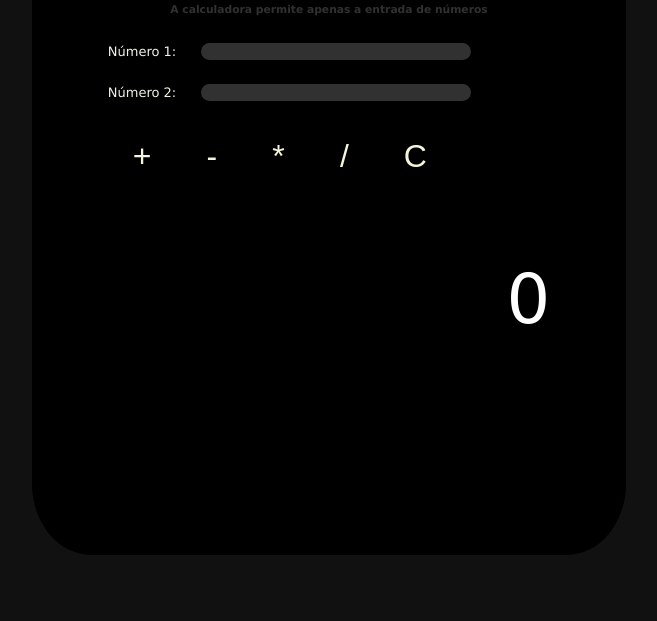
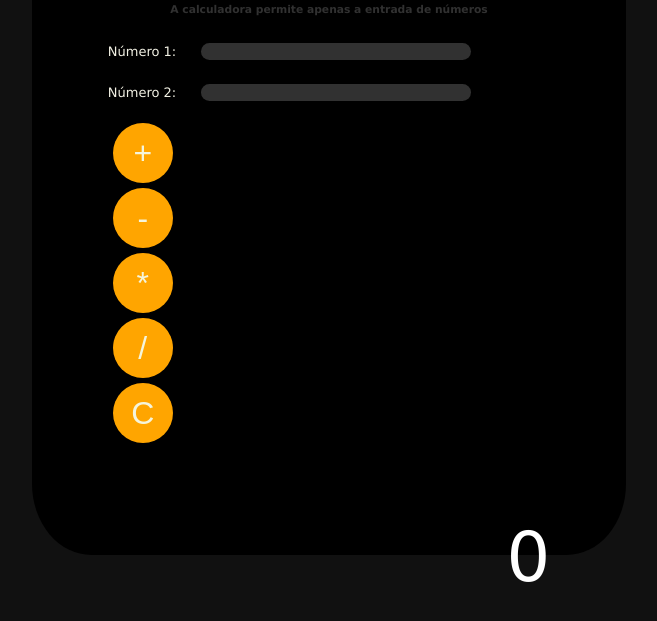
Before and after one commit to sofiasawczenko/calculator_project, a plain HTML site: page index.html in a window 1280 px wide. Shown: the part 165-786 px from the top of the page, without its empty margins (311-968 px from the left). Drawn offline with Linux system fonts and the light colour scheme.

Commit message:
Update style.css

```diff
--- a/style.css
+++ b/style.css
@@ -82,11 +82,16 @@ h6{
 }
 
 .operation-button {
-    background-color: transparent;
+    background-color: #FFA500;
     border: none;
-    font-size: 2rem; /* Adjust the size as needed */
-    color: #f5f5dc; /* Light beige color */
-    padding: 10px 20px;
+    border-radius: 50%;
+    font-size: 2rem;
+    color: #f5f5dc;
+    width: 60px;
+    height: 60px;
+    display: flex;
+    justify-content: center;
+    align-items: center;
     margin: 5px;
     cursor: pointer;
     transition: transform 0.2s ease;
```
